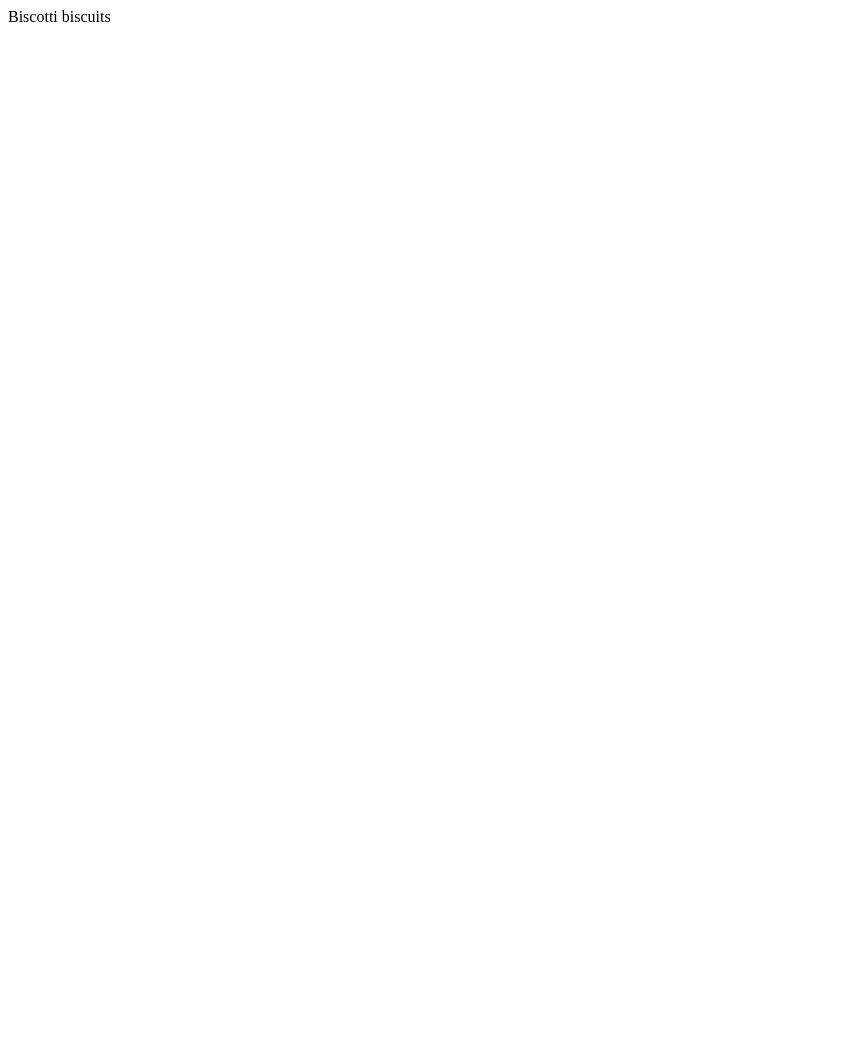
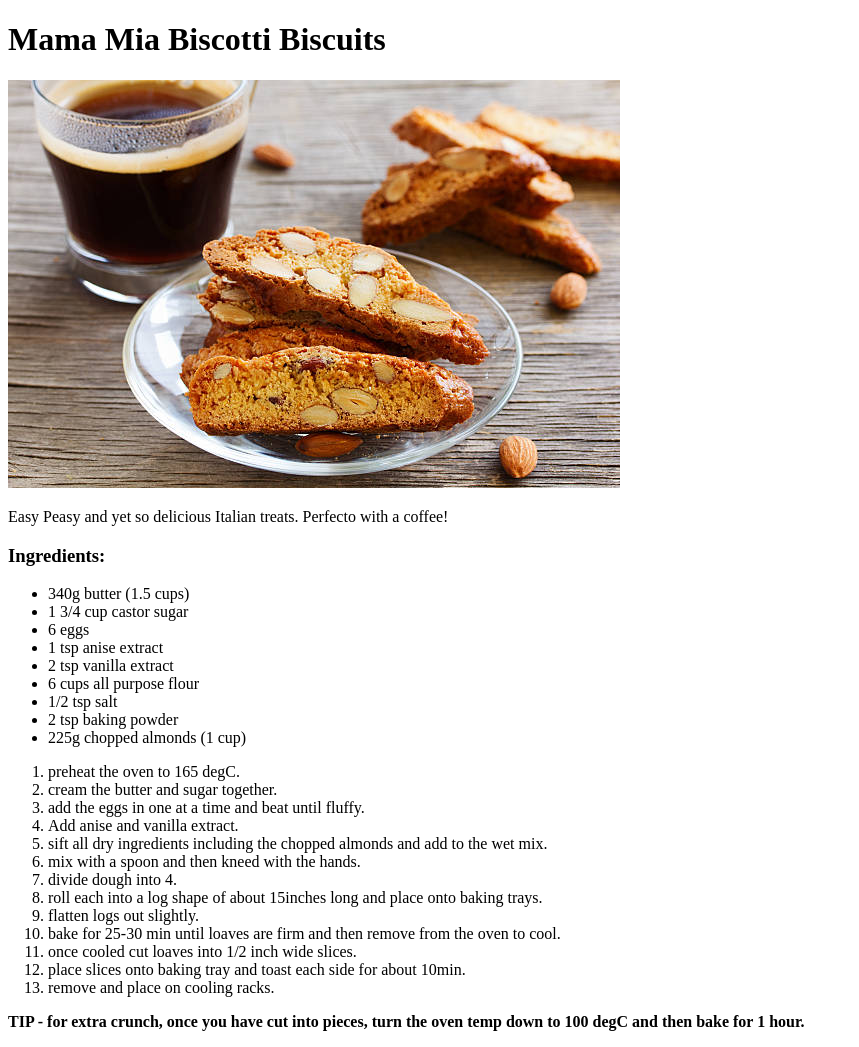
Before and after one commit to ShaunK79/TOP-recipes, a plain HTML site: page recipes/biscotti.html in a window 1280 px wide. Shown: the whole page, without its empty margins (0-859 px from the left). Before the commit the page ends 800 px from the top, so only its background shows below. Drawn offline with Linux system fonts and the light colour scheme.

Commit message:
code and image for recipes/biscott.html

```diff
--- a/recipes/biscotti.html
+++ b/recipes/biscotti.html
@@ -1 +1,45 @@
-Biscotti biscuits
+<!DOCTYPE html>
+<html lang="en">
+<head>
+    <meta charset="UTF-8">
+    <meta http-equiv="X-UA-Compatible" content="IE=edge">
+    <meta name="viewport" content="width=device-width, initial-scale=1.0">
+    <title>Mama Mia Biscotti Biscuits</title>
+</head>
+<body>
+    <h1>Mama Mia Biscotti Biscuits</h1>
+        <img src="images/biscotti.jpeg">
+        <p>Easy Peasy and yet so delicious Italian treats. Perfecto with a coffee!</p>
+        <h3>Ingredients:</h3>
+        <ul>
+            <li>340g butter (1.5 cups)</li>
+            <li>1 3/4 cup castor sugar</li>
+            <li>6 eggs</li>
+            <li>1 tsp anise extract</li>
+            <li>2 tsp vanilla extract</li>
+            <li>6 cups all purpose flour</li>
+            <li>1/2 tsp salt</li>
+            <li>2 tsp baking powder</li>
+            <li>225g chopped almonds (1 cup)</li>
+        </ul>
+        <ol>
+            <li>preheat the oven to 165 degC.</li>
+            <li>cream the butter and sugar together.</li>
+            <li>add the eggs in one at a time and beat until fluffy.</li>
+            <li>Add anise and vanilla extract.</li>
+            <li>sift all dry ingredients including the chopped almonds and add to the wet mix.</li>
+            <li>mix with a spoon and then kneed with the hands.</li>
+            <li>divide dough into 4.</li>
+            <li>roll each into a log shape of about 15inches long and place onto baking trays.</li>
+            <li>flatten logs out slightly.</li>
+            <li>bake for 25-30 min until loaves are firm and then remove from the oven to cool.</li>
+            <li>once cooled cut loaves into 1/2 inch wide slices.</li>
+            <li>place slices onto baking tray and toast each side for about 10min.</li>
+            <li>remove and place on cooling racks.</li>
+        </ol>
+        <p><strong>TIP - for extra crunch, once you have cut into pieces, turn the oven temp down to 100 degC and then bake for 1 hour.</strong></p>
+
+
+
+</body>
+</html>
```
